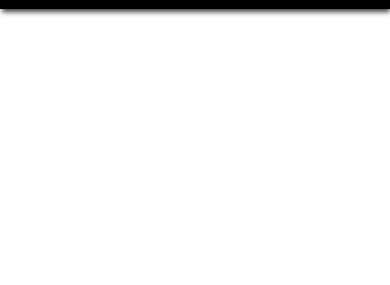
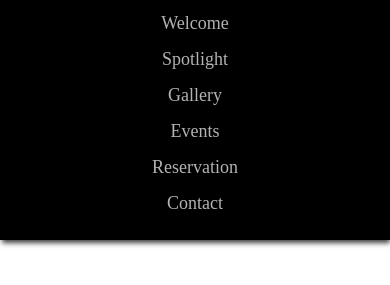
Before and after one commit to codehub15/LTMD, a website: page index.html in a window 390 px wide. Both pictures are taken after a click on the element 346 px from the left and 29 px from the top of the page. Shown: the part 73-358 px from the top of the page. Drawn offline with Linux system fonts and the light colour scheme.

Commit message:
add nav script

```diff
--- a/index.html
+++ b/index.html
@@ -46,6 +46,8 @@
     </main>
 
     <footer></footer>
+
+    <script src="js/nav.js"></script>
 </body>
 
 </html>
--- /dev/null
+++ b/js/nav.js
@@ -0,0 +1,8 @@
+// nav
+let mainNav = document.getElementById('js-menu');
+let navBarToggle = document.getElementById('js-navbar-toggle');
+
+navBarToggle.addEventListener('click', function () {
+
+    mainNav.classList.toggle('active');
+});
```
